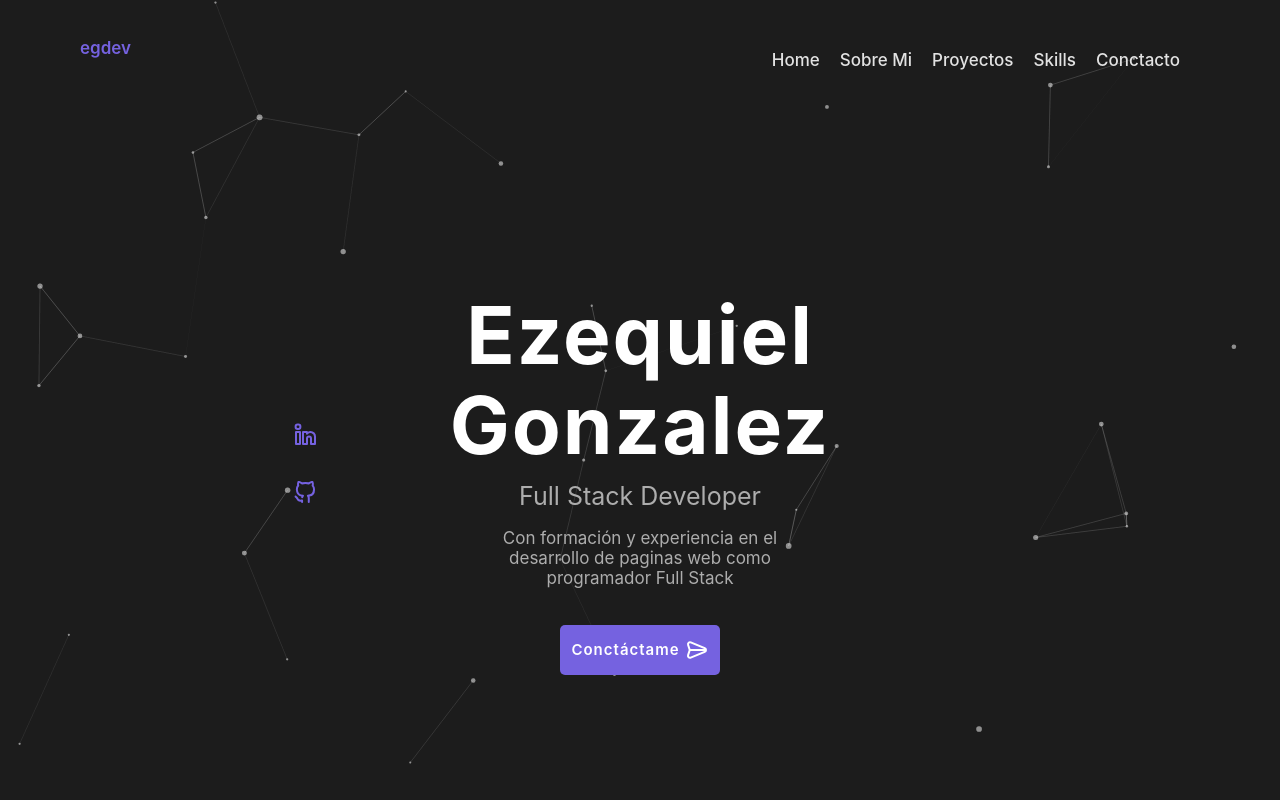
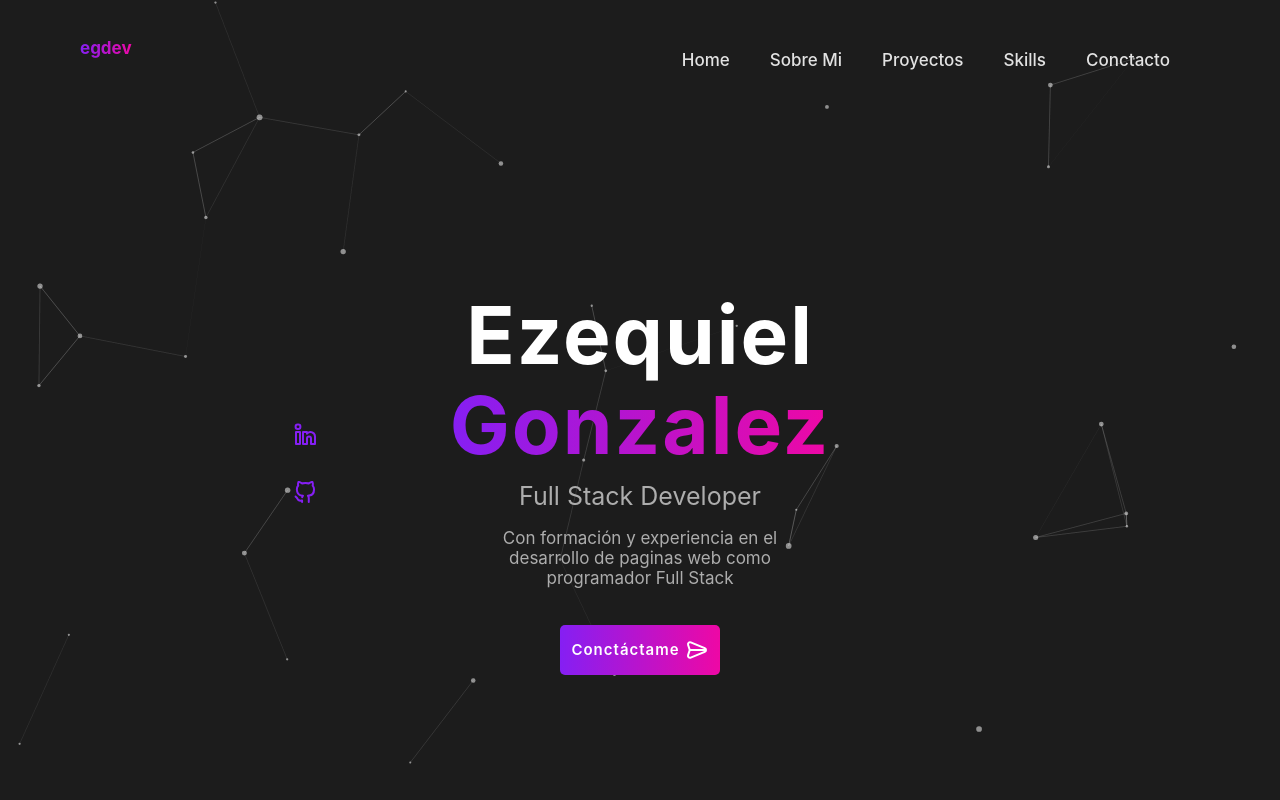
Before and after one commit to ezexgonzalez/portfolio, a React (Create React App) app: page / in a window 1280 px wide. Shown: the top 800 px of the page. Built offline with nearby package versions, Linux system fonts and the light colour scheme.

Commit message:
new changes

```diff
--- a/src/contact/Contact.module.css
+++ b/src/contact/Contact.module.css
@@ -47,7 +47,7 @@
 }
 
 .data:hover{
-    color:#7562e0;
+    color:rgb(133,31,243);
 }
 
 .data:hover .icon{
@@ -57,7 +57,7 @@
 .icon{
     width: 2.5rem;
     height: 2.5rem;
-    color: #7562e0;
+    color: rgb(133,31,243);
     transition: 300ms;
     margin-right: .5rem;
 }
@@ -77,7 +77,7 @@
 }
 
 .link:hover{
-    color:#7562e0;
+    color:rgb(133,31,243);
 }
 
 .form{
@@ -214,7 +214,8 @@
     font-size: 1rem;
     font-weight: 600;
     margin-top: 2rem;
-    background-color: #7562e0;
+    background: rgb(133,31,243);
+    background: linear-gradient(90deg, rgba(133,31,243,1) 0%, rgba(238,8,165,1) 100%);
     border: none;
     border-radius: 5px;
     color: white;
@@ -223,8 +224,7 @@
 }
 
 .sendButton:hover{
-    color: #7562e0;
-    background-color: white;
+    opacity: 0.7;
 }
 
 .sendOk{
--- a/src/info/info.module.css
+++ b/src/info/info.module.css
@@ -51,7 +51,7 @@
     overflow: hidden;
     width: 300px;
     height: 300px;
-    background-color: #7562e0;
+    background: rgb(133,31,243);
     border-radius: 200px;
     margin-bottom: 90px;
     display: flex;
@@ -78,7 +78,8 @@
 .cvButton{
     width: 11rem;
     height: 3rem;
-    background-color: #7562e0;
+    background: rgb(133,31,243);
+    background: linear-gradient(90deg, rgba(133,31,243,1) 0%, rgba(238,8,165,1) 100%);
     border: none;
     border-radius: .3rem;
     color: white;
@@ -94,8 +95,7 @@
 }
 
 .cvButton:hover{
-    background-color: white;
-    color: #7562e0;
+    opacity: 0.6;
 }
 
 
@@ -121,7 +121,7 @@
 .scrollIcon{
     width: 35px;
     height: 35px;
-    color: #7562e0;
+    color: rgba(133,31,243,1);
 
 }
 .scrollContainer:hover{
--- a/src/main/Main.jsx
+++ b/src/main/Main.jsx
@@ -20,7 +20,7 @@ export default function Main() {
                 <div className={s.info}>
                     <div className={s.titleContainer}>
                         <span className={s.title}>Ezequiel</span>
-                        <span className={s.title}>Gonzalez</span>
+                        <span className={s.title2}>Gonzalez</span>
                         <span className={s.subTitle}>Full Stack Developer</span>
                     </div>
                     <div className={s.redesMobile}>
--- a/src/main/Main.module.css
+++ b/src/main/Main.module.css
@@ -9,6 +9,17 @@
     display: block;
     height: 90px;
 
+}
+
+.title2{
+    background: -webkit-linear-gradient(0deg, rgba(133,31,243,1) 0%, rgba(238,8,165,1) 100%);
+    background-clip: text;
+    -webkit-text-fill-color: transparent;
+    font-size: 80px;
+    font-weight: 700;
+    letter-spacing: 2px;
+    display: block;
+    height: 90px;
 }
 .subTitle{
     color: rgb(173, 173, 173);
@@ -48,7 +59,8 @@
 }
 .mainButton{
     border: none;
-    background-color: #7562e0;
+    background: rgb(133,31,243);
+    background: linear-gradient(90deg, rgba(133,31,243,1) 0%, rgba(238,8,165,1) 100%);
     width: 160px;
     height: 50px;
     border-radius: 5px;
@@ -61,11 +73,11 @@
     font-size: 15px;
     font-weight: 600;
     letter-spacing: 1px;
-    transition: 250ms;
+    transition: 250ms all;
+
 }
 .mainButton:hover{
-    color: #7562e0;
-    background-color: white;
+    opacity: 0.6;
 }
 .buttonIcon{
     margin: 0px 0px 0px 5px;
@@ -101,7 +113,7 @@
 .scrollIcon{
     width: 35px;
     height: 35px;
-    color: #7562e0;
+    color: rgb(133,31,243);
 
 }
 .scrollContainer:hover{
@@ -139,7 +151,7 @@
 
 .link{
     text-decoration: none;
-    color:#7562e0;
+    color:rgba(133,31,243,1);
     margin-bottom: 30px;
     transition: 200ms;
 }
--- a/src/nav/Nav.module.css
+++ b/src/nav/Nav.module.css
@@ -11,8 +11,15 @@
 }
 .navButton{
     text-decoration: none;
-    color: black;
     margin: 0px 20px 0px 0px;
+    padding: 5px 10px;
+    transition: 300ms;
+}
+
+.navButton:hover{
+    background-color: rgba(59, 59, 59, 0.418);
+    border-radius: 5px;
+    cursor: pointer;
 }
 .buttonsContainer{
     margin: 50px 80px 25px 0px;
@@ -22,11 +29,8 @@
     font-weight: 500;
     color: rgb(226, 226, 226);
     transition: 0.1s;
-    cursor: pointer;
 }
-.spanText:hover{
-    color: #7562e0;
-}
+
 
 .icon{
     color: white;
@@ -38,8 +42,10 @@
 }
 .logo{
     font-size: 17px;
-    font-weight: 600;
-    color: #7562e0;
+    font-weight: 700;
+    background: -webkit-linear-gradient(0deg, rgba(133,31,243,1) 0%, rgba(238,8,165,1) 100%);
+    background-clip: text;
+    -webkit-text-fill-color: transparent;
     margin: 0px 0px 0px 80px;
 }
 
--- a/src/projects/Projects.module.css
+++ b/src/projects/Projects.module.css
@@ -46,7 +46,7 @@
 .scrollIcon{
     width: 35px;
     height: 35px;
-    color: #7562e0;
+    color: rgb(133,31,243);
 
 }
 .scrollContainer:hover{
--- a/src/projects/card/Card.jsx
+++ b/src/projects/card/Card.jsx
@@ -7,7 +7,8 @@ import TriviaFoto from "./triviafoto.jpg";
 import FoodApp from "./foodApp.jpg";
 import MedicalHub from "./medicalHub.jpg";
 import s from "./Card.module.css";
-import { UilGithubAlt } from '@iconscout/react-unicons'
+import { UilGithubAlt } from '@iconscout/react-unicons';
+import MeliChallenge from "./meliChallenge.png";
 
 export default function Card() {
 
@@ -69,6 +70,20 @@ export default function Card() {
                         </div>
                     </div>
                 </SwiperSlide>
+                <SwiperSlide>
+                    <div className={s.slideContainer}>
+                        <img className={s.foto} src={MeliChallenge} alt="meli" />
+                        <div>
+                            <h3>Mercado Libre Challenge Front (React)</h3>
+                            <p className={s.parrafo}>Replica de la pagina del detalle de venta de un Auto en Mercado Libre Challenge Front End.
+                            </p>
+                            <div className={s.buttonsContainer}>
+                                <a className={s.demoButton} target="_blank" rel="noreferrer" href="https://me-li-challenge.vercel.app/">Demo</a>
+                                <a className={s.gitButton} href="https://github.com/ezexgonzalez/MeLi-Challenge" rel="noreferrer" target="_blank"><UilGithubAlt /></a>
+                            </div>
+                        </div>
+                    </div>
+                </SwiperSlide>
             </Swiper>
         </>
     )
--- a/src/projects/card/Card.module.css
+++ b/src/projects/card/Card.module.css
@@ -29,14 +29,14 @@
     color: white;
     border-radius: .5rem;
     text-decoration: none;
-    background-color: #7562e0;
+    background: rgb(133,31,243);
+    background: linear-gradient(90deg, rgba(133,31,243,1) 40%, rgba(238,8,165,1) 100%);
     font-weight: 600;
     transition: 200ms;
 }
 
 .demoButton:hover{
-    background-color: white;
-    color: #7562e0;
+    opacity: 0.7;
 }
 
 .gitButton{
@@ -48,15 +48,15 @@
     color: white;
     border-radius: .5rem;
     text-decoration: none;
-    background-color: #7562e0;
+    background: rgb(133,31,243);
+    background: linear-gradient(90deg, rgba(133,31,243,1) 30%, rgba(238,8,165,1) 100%);
     font-weight: 600;
     transition: 200ms;
     margin-left: 1rem;
 }
 
 .gitButton:hover{
-    background-color: white;
-    color: #7562e0;
+    opacity: 0.7;
 }
 
 .buttonsContainer{
--- a/src/scrollTop/ScrollToTop.module.css
+++ b/src/scrollTop/ScrollToTop.module.css
@@ -12,7 +12,7 @@
     height: 3rem;
     border: none;
     border-radius: .3rem;
-    background-color: #7562e0;
+    background-color: rgb(133,31,243);
     color: white;
     cursor: pointer;
 
--- a/src/skills/Skills.module.css
+++ b/src/skills/Skills.module.css
@@ -48,7 +48,7 @@
 .icon{
     width: 8rem;
     height: 8rem;
-    color: #7562e0;
+    color: rgb(133,31,243);
     transition: 300ms;
 }
 .box:hover .tooltip{
@@ -89,7 +89,7 @@
 .scrollIcon{
     width: 35px;
     height: 35px;
-    color: #7562e0;
+    color: rgb(133,31,243);
 
 }
 .scrollContainer:hover{
@@ -106,7 +106,10 @@
 
     .fullContainer{
         width: 100%;
-        margin-top: 5rem;
+        margin: 0;
+        height: 100vh;
+        justify-content: center;
+        align-items: center;
     }
     .skills{
         min-height: 700px;
@@ -122,5 +125,12 @@
     .iconsContainer{
         width: 100%;
         min-height: 375px;
+        margin: 0;
+
     }
+    .scrollContainer{
+        margin: 0;
+        bottom: -20px;
+    }
+
 }
```
Also changed, not shown: src/App.js (line endings or trailing spaces), src/projects/card/meliChallenge.png (added).
